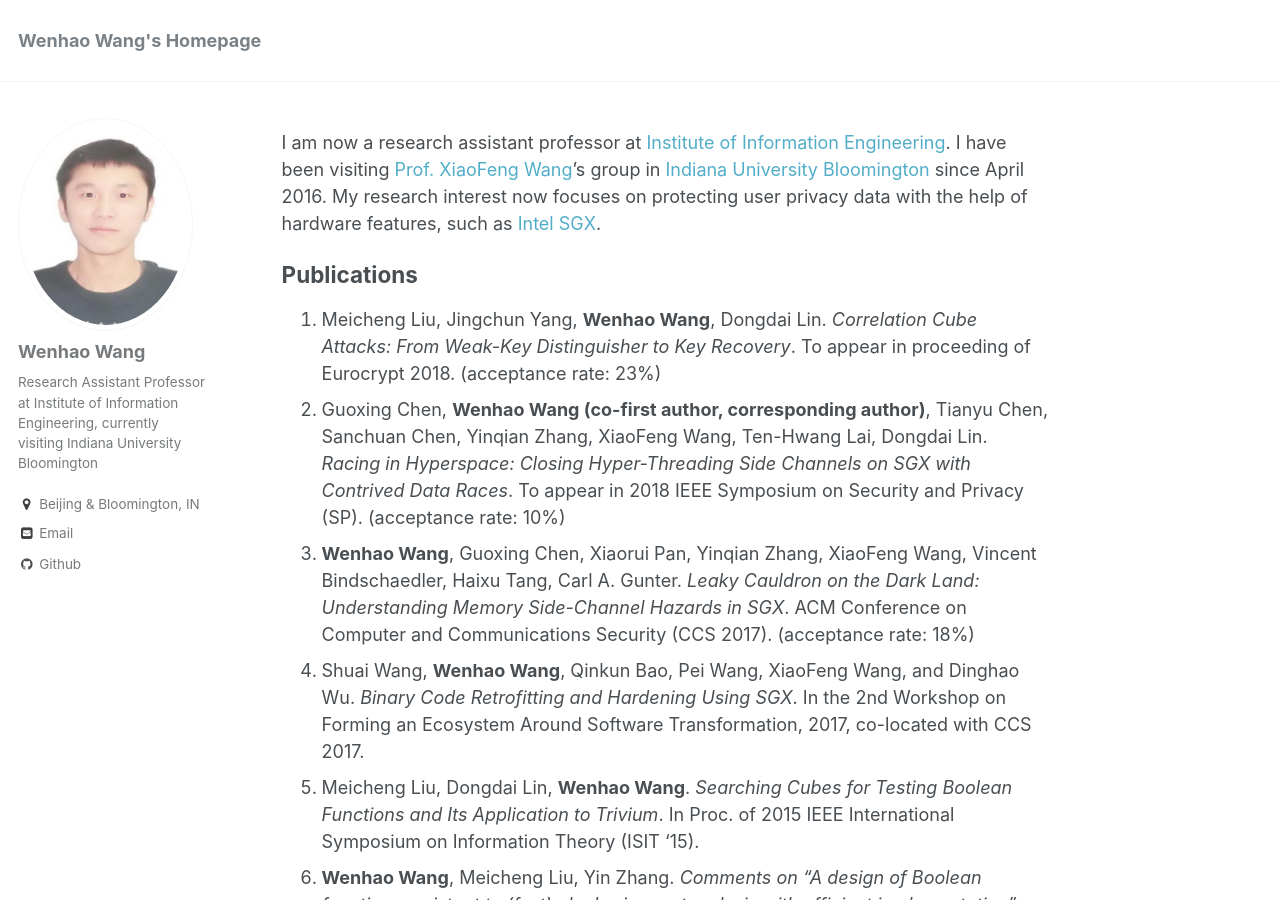
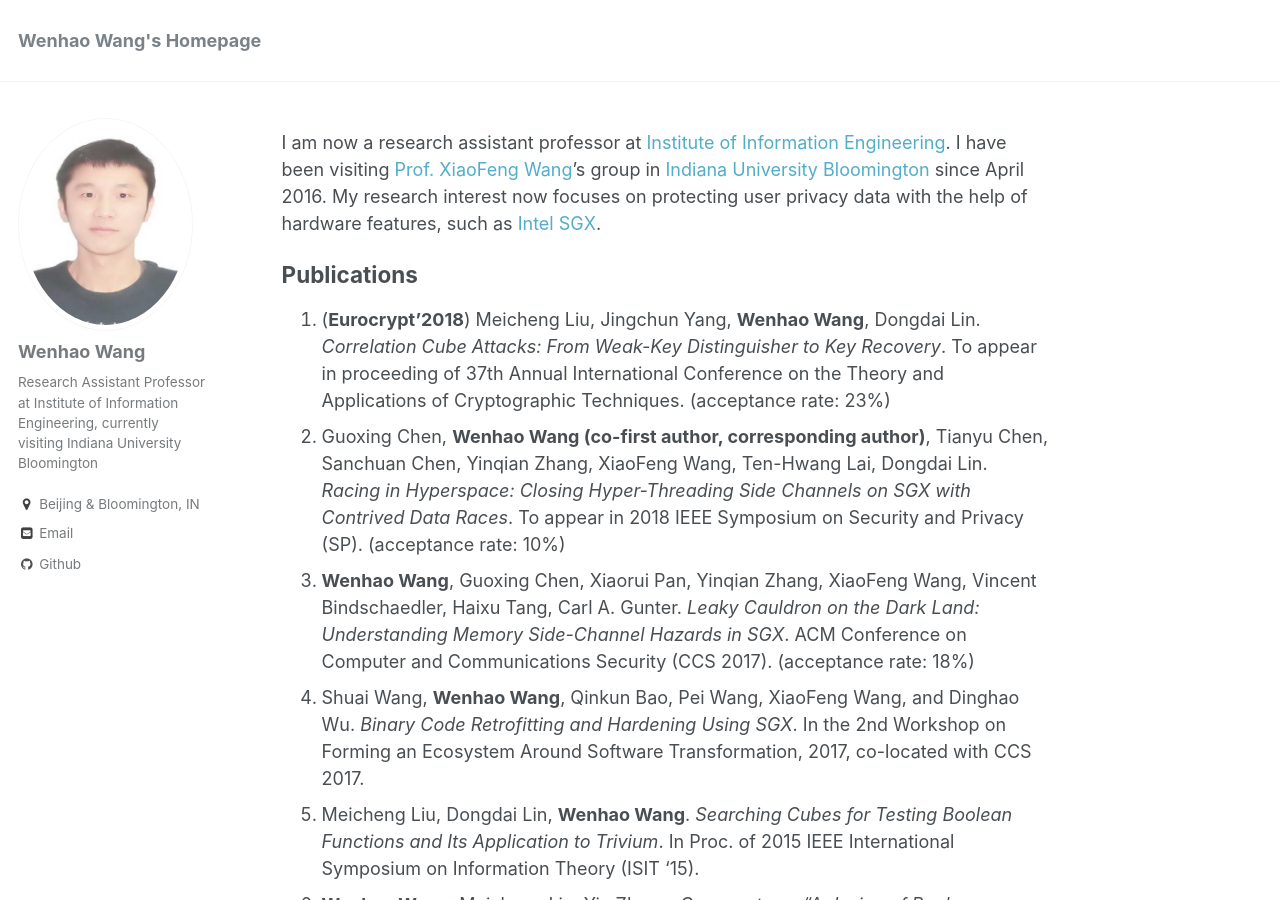
Before and after one commit to wenhao19/heartever.github.io, a Jekyll site: the page built from _pages/about.md, in a window 1280 px wide and 900 px high. Built offline with Jekyll 4.4.1, drawn with Linux system fonts in a browser that asks for light colours.

Commit message:
Update about.md

```diff
--- a/_pages/about.md
+++ b/_pages/about.md
@@ -11,7 +11,7 @@
 
 Publications
 ======
-1. Meicheng Liu, Jingchun Yang, **Wenhao Wang**, Dongdai Lin. _Correlation Cube Attacks: From Weak-Key Distinguisher to Key Recovery_. To appear in proceeding of Eurocrypt 2018. (acceptance rate: 23%)
+1. (**Eurocrypt'2018**) Meicheng Liu, Jingchun Yang, **Wenhao Wang**, Dongdai Lin. _Correlation Cube Attacks: From Weak-Key Distinguisher to Key Recovery_. To appear in proceeding of 37th Annual International Conference on the Theory and Applications of Cryptographic Techniques. (acceptance rate: 23%)
 1. Guoxing Chen, **Wenhao Wang (co-first author, corresponding author)**, Tianyu Chen, Sanchuan Chen, Yinqian Zhang, XiaoFeng Wang, Ten-Hwang Lai, Dongdai Lin. _Racing in Hyperspace: Closing Hyper-Threading Side Channels on SGX with Contrived Data Races_. To appear in 2018 IEEE Symposium on Security and Privacy (SP). (acceptance rate: 10%)
 1. **Wenhao Wang**, Guoxing Chen, Xiaorui Pan, Yinqian Zhang, XiaoFeng Wang, Vincent Bindschaedler, Haixu Tang, Carl A. Gunter. _Leaky Cauldron on the Dark Land: Understanding Memory Side-Channel Hazards in SGX_. ACM Conference on Computer and Communications Security (CCS 2017). (acceptance rate: 18%)
 1. Shuai Wang, **Wenhao Wang**, Qinkun Bao, Pei Wang, XiaoFeng Wang, and Dinghao Wu. _Binary Code Retrofitting and Hardening Using SGX_.  In the 2nd Workshop on Forming an Ecosystem Around Software Transformation, 2017, co-located with CCS 2017.
```
